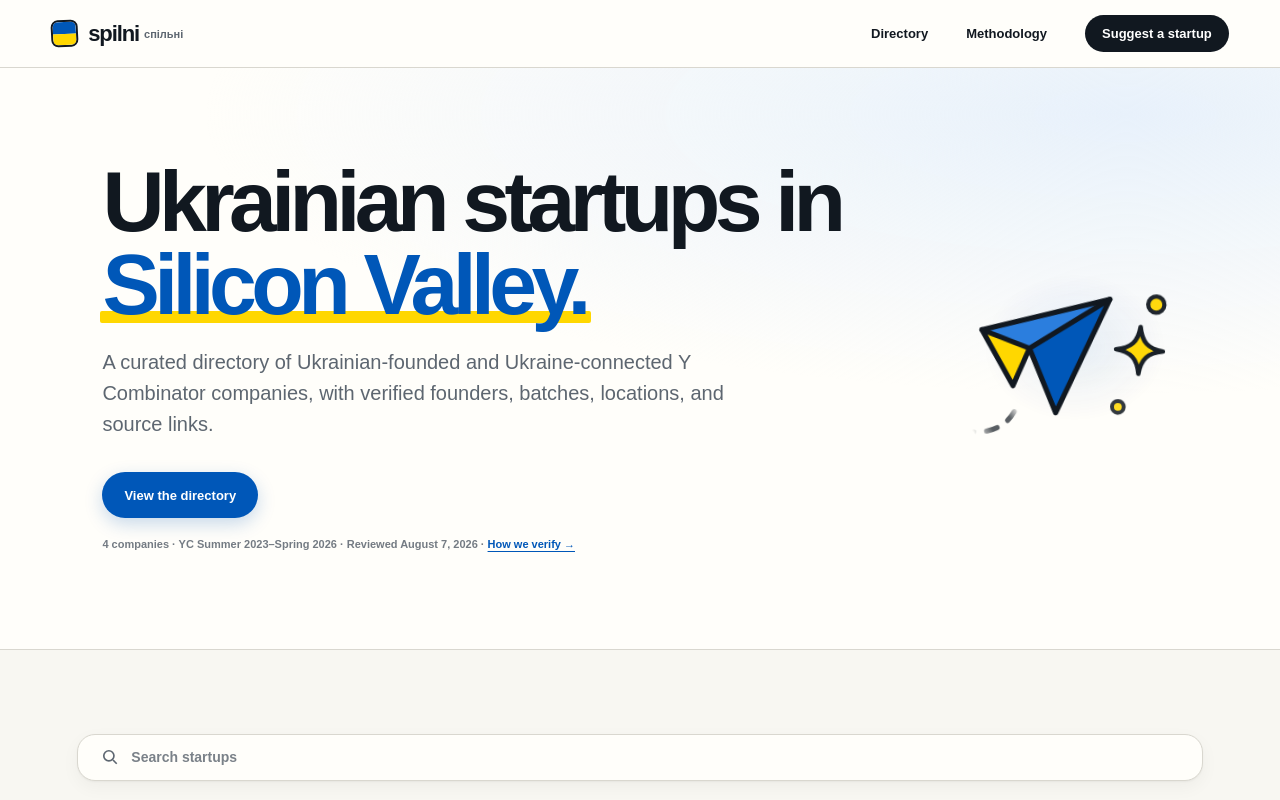
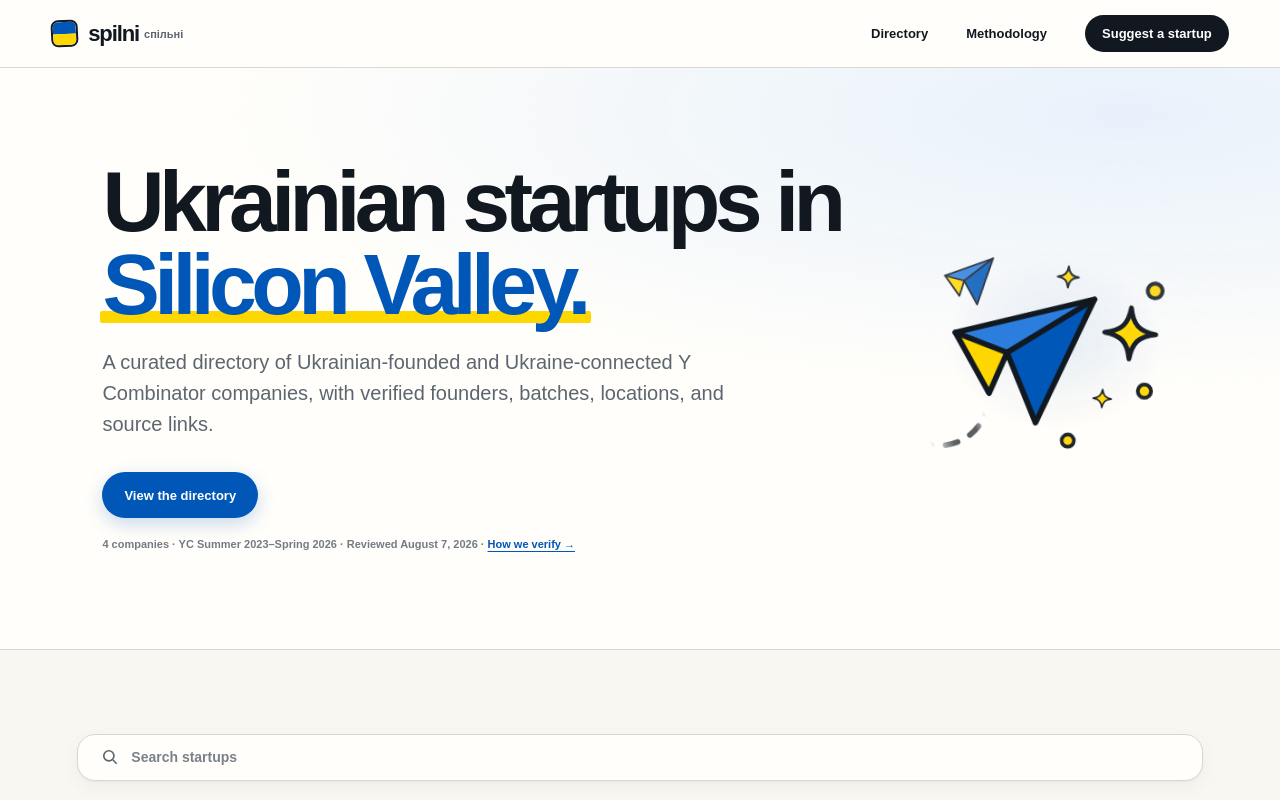
Before and after one commit to OlexG/spilni, a Next.js app: page / in a window 1280 px wide. Shown: the top 800 px of the page. Built offline with nearby package versions, Linux system fonts and the light colour scheme.

Commit message:
Tighten discovery metadata and production verification

```diff
--- a/app/data/page.tsx
+++ b/app/data/page.tsx
@@ -6,7 +6,7 @@
 
 export const metadata: Metadata = {
   title: "Open Startup Directory Data",
-  description: "Machine-readable JSON data for Spilni’s sourced directory of Ukrainian Y Combinator startups and founders.",
+  description: "Machine-readable JSON data for Spilni’s sourced directory of Ukrainian-founded and Ukraine-connected YC startups.",
   alternates: { canonical: "/data", types: { "application/json": "/data/startups.json" } },
   openGraph: { url: "/data", title: "Open Startup Directory Data | Spilni", type: "website" },
 };
--- a/app/globals.css
+++ b/app/globals.css
@@ -95,7 +95,7 @@
 .primary-button:hover { background: var(--blue-dark); box-shadow: 0 10px 24px rgba(0, 87, 184, 0.28); transform: translateY(-1px); }
 .directory-status { margin-top: 18px !important; color: #747b83 !important; font-size: 11px !important; font-weight: 700 !important; }
 .directory-status a { color: var(--blue); text-decoration: underline; text-underline-offset: 3px; }
-.hero-art { position: relative; width: clamp(150px, 16vw, 210px); flex: 0 0 auto; }
+.hero-art { position: relative; width: clamp(168px, 19vw, 250px); flex: 0 0 auto; }
 .hero-art::before {
   content: "";
   position: absolute;
@@ -126,6 +126,14 @@
   animation: plane-sway 13.3s linear infinite;
 }
 
+/* The far plane traces a small circle on its own period, so the two darts
+   never move in lockstep. */
+.plane-far {
+  transform-box: fill-box;
+  transform-origin: center;
+  animation: plane-far 15.5s linear infinite;
+}
+
 /* One dash period (13 + 15), so the trail streams without a visible jump. */
 .plane-trail { animation: plane-trail 2.4s linear infinite; }
 
@@ -134,8 +142,6 @@
   transform-origin: center;
   animation: plane-twinkle 4.3s linear infinite;
 }
-.plane-twinkle:nth-child(2) { animation-delay: -1.7s; }
-.plane-twinkle:nth-child(3) { animation-delay: -3.1s; }
 
 @keyframes plane-drift {
   0%, 100% { transform: translateX(0); }
@@ -168,6 +174,17 @@
   62.5% { transform: rotate(0.2deg); }
   75% { transform: rotate(-0.6deg); }
   87.5% { transform: rotate(0.2deg); }
+}
+
+@keyframes plane-far {
+  0%, 100% { transform: translate(0, 3px) rotate(0deg); }
+  12.5% { transform: translate(3.5px, 2.1px) rotate(0.6deg); }
+  25% { transform: translate(5px, 0) rotate(0.9deg); }
+  37.5% { transform: translate(3.5px, -2.1px) rotate(0.6deg); }
+  50% { transform: translate(0, -3px) rotate(0deg); }
+  62.5% { transform: translate(-3.5px, -2.1px) rotate(-0.6deg); }
+  75% { transform: translate(-5px, 0) rotate(-0.9deg); }
+  87.5% { transform: translate(-3.5px, 2.1px) rotate(-0.6deg); }
 }
 
 @keyframes plane-trail {
@@ -293,7 +310,7 @@
   .hero-inner { display: block; }
   .hero h1 { font-size: clamp(43px, 13vw, 62px); }
   .hero-copy > p { font-size: 16px; }
-  .hero-art { width: 125px; margin: 32px 0 -20px auto; }
+  .hero-art { width: 148px; margin: 32px 0 -20px auto; }
   .directory { padding: 80px 18px 90px; }
   .search-field { min-width: 0; }
   .startup-grid { grid-template-columns: 1fr; }
--- a/app/layout.tsx
+++ b/app/layout.tsx
@@ -12,17 +12,6 @@
   creator: "Spilni",
   publisher: "Spilni",
   category: "technology",
-  robots: {
-    index: true,
-    follow: true,
-    googleBot: {
-      index: true,
-      follow: true,
-      "max-image-preview": "large",
-      "max-snippet": -1,
-      "max-video-preview": -1,
-    },
-  },
   openGraph: {
     siteName: "Spilni",
     locale: "en_US",
--- a/app/manifest.ts
+++ b/app/manifest.ts
@@ -4,7 +4,7 @@
   return {
     name: "Spilni — Ukrainian YC Startups",
     short_name: "Spilni",
-    description: "A sourced directory of Ukrainian-founded Y Combinator startups and founders.",
+    description: "A sourced directory of Ukrainian-founded and Ukraine-connected Y Combinator startups and founders.",
     start_url: "/",
     display: "standalone",
     background_color: "#fffefa",
--- a/app/page.tsx
+++ b/app/page.tsx
@@ -8,7 +8,7 @@
 
 export const metadata: Metadata = {
   title: "Ukrainian Y Combinator Startups & Founders",
-  description: "Explore Ukrainian-founded Y Combinator startups, their founders, YC batches, locations, products, LinkedIn profiles, and verified sources.",
+  description: "Explore Ukrainian-founded and Ukraine-connected Y Combinator startups, founders, batches, locations, LinkedIn profiles, and verified sources.",
   alternates: {
     canonical: "/",
     types: {
@@ -41,7 +41,7 @@
       url: "https://spilni.com/",
       name: "Spilni",
       alternateName: ["Спільні", "spilni.com"],
-      description: "A sourced directory of Ukrainian-founded Y Combinator startups and founders.",
+      description: "A sourced directory of Ukrainian-founded and Ukraine-connected Y Combinator startups and founders.",
       inLanguage: "en",
       publisher: { "@id": "https://spilni.com/#organization" },
     },
--- a/components/PaperPlane.tsx
+++ b/components/PaperPlane.tsx
@@ -2,6 +2,44 @@
 const BLUE = "#0057b8";
 const BLUE_LIGHT = "#2b7ede";
 const YELLOW = "#ffd700";
+
+// A four-point star centred on the origin at radius 26.6, so callers can drop
+// one anywhere by scaling r/26.6 — the stroke thins with it, which is what
+// makes the small ones read as further away rather than as shrunken copies.
+const SPARKLE =
+  "M0-26.6c2.4 17.2 9.4 24.2 26.6 26.6-17.2 2.4-24.2 9.4-26.6 26.6-2.4-17.2-9.4-24.2-26.6-26.6 17.2-2.4 24.2-9.4 26.6-26.6Z";
+
+/** The folded dart, drawn in its own 172×158 space so it can be placed at any scale. */
+function Plane({ strokeWidth = 7 }: { strokeWidth?: number }) {
+  return (
+    <>
+      {/* Folded facets, drawn back to front. */}
+      <path d="M184 24 12 74l66 22Z" fill={BLUE_LIGHT} />
+      <path d="M12 74l46 74 20-52Z" fill={YELLOW} />
+      <path d="M184 24 78 96l40 86Z" fill={BLUE} />
+
+      {/* Silhouette and the two fold creases. */}
+      <g
+        fill="none"
+        stroke={INK}
+        strokeWidth={strokeWidth}
+        strokeLinecap="round"
+        strokeLinejoin="round"
+      >
+        <path d="M184 24 12 74l46 74 20-52 40 86Z" />
+        <path d="M184 24 78 96 12 74" />
+      </g>
+    </>
+  );
+}
+
+function Sparkle({ x, y, r, delay }: { x: number; y: number; r: number; delay: string }) {
+  return (
+    <g transform={`translate(${x} ${y}) scale(${r / 26.6})`}>
+      <path className="plane-twinkle" style={{ animationDelay: delay }} d={SPARKLE} fill={YELLOW} />
+    </g>
+  );
+}
 
 export default function PaperPlane() {
   return (
@@ -9,10 +47,10 @@
     // periods — the combined path only repeats after several minutes.
     <span className="plane-drift">
       <span className="plane-bob">
-        <svg className="plane-sway" viewBox="0 0 240 200" role="presentation" focusable="false">
+        <svg className="plane-sway" viewBox="0 0 256 210" role="presentation" focusable="false">
           <defs>
             {/* Fades both ends of the trail so streaming dashes never pop in or out. */}
-            <linearGradient id="trail-fade" gradientUnits="userSpaceOnUse" x1="8" y1="190" x2="58" y2="156">
+            <linearGradient id="trail-fade" gradientUnits="userSpaceOnUse" x1="4" y1="200" x2="60" y2="164">
               <stop offset="0" stopColor={INK} stopOpacity="0" />
               <stop offset="0.35" stopColor={INK} stopOpacity="0.7" />
               <stop offset="0.75" stopColor={INK} stopOpacity="0.7" />
@@ -22,7 +60,7 @@
 
           <path
             className="plane-trail"
-            d="M8 190c26 0 44-14 50-34"
+            d="M4 200c26 2 48-12 56-36"
             fill="none"
             stroke="url(#trail-fade)"
             strokeWidth="6"
@@ -30,33 +68,25 @@
             strokeDasharray="13 15"
           />
 
-          <g transform="translate(2 6) scale(0.86)">
-            {/* Folded facets, drawn back to front. */}
-            <path d="M184 24 12 74l66 22Z" fill={BLUE_LIGHT} />
-            <path d="M12 74l46 74 20-52Z" fill={YELLOW} />
-            <path d="M184 24 78 96l40 86Z" fill={BLUE} />
-
-            {/* Silhouette and the two fold creases. */}
-            <g
-              fill="none"
-              stroke={INK}
-              strokeWidth="7"
-              strokeLinecap="round"
-              strokeLinejoin="round"
-            >
-              <path d="M184 24 12 74l46 74 20-52 40 86Z" />
-              <path d="M184 24 78 96 12 74" />
+          {/* A second dart further out, banked differently so it reads as another
+              plane rather than a copy. It orbits on its own period. */}
+          <g className="plane-far" opacity="0.85">
+            <g transform="translate(4 -2) scale(0.3) rotate(-7 98 103)">
+              <Plane strokeWidth={6} />
             </g>
           </g>
 
+          <g transform="translate(14 18) scale(0.84)">
+            <Plane />
+          </g>
+
           <g stroke={INK} strokeWidth="5" strokeLinejoin="round">
-            <path
-              className="plane-twinkle"
-              d="M198 58c2.4 17.2 9.4 24.2 26.6 26.6-17.2 2.4-24.2 9.4-26.6 26.6-2.4-17.2-9.4-24.2-26.6-26.6 17.2-2.4 24.2-9.4 26.6-26.6Z"
-              fill={YELLOW}
-            />
-            <circle className="plane-twinkle" cx="215" cy="30" r="9.5" fill={YELLOW} />
-            <circle className="plane-twinkle" cx="176" cy="152" r="7.5" fill={YELLOW} />
+            <Sparkle x={208} y={72} r={26} delay="0s" />
+            <Sparkle x={140} y={16} r={12} delay="-2.4s" />
+            <Sparkle x={182} y={142} r={9} delay="-1.1s" />
+            <circle className="plane-twinkle" style={{ animationDelay: "-3.1s" }} cx={232} cy={26} r={8.5} strokeWidth="4.6" fill={YELLOW} />
+            <circle className="plane-twinkle" style={{ animationDelay: "-1.7s" }} cx={226} cy={132} r={7} strokeWidth="4" fill={YELLOW} />
+            <circle className="plane-twinkle" style={{ animationDelay: "-3.8s" }} cx={148} cy={188} r={6.5} strokeWidth="3.8" fill={YELLOW} />
           </g>
         </svg>
       </span>
--- a/components/StartupDirectory.tsx
+++ b/components/StartupDirectory.tsx
@@ -75,7 +75,7 @@
                 <div><dt>Focus</dt><dd>{startup.focus}</dd></div>
                 <div><dt>Based</dt><dd>{startup.location}</dd></div>
                 <div>
-                  <dt>Ukrainian founders</dt>
+                  <dt>{startup.connectionLabel === "Ukrainian-founded" ? "Ukrainian founders" : "Ukraine connection"}</dt>
                   <dd className="founder-links">
                     {startup.founders.map((founder) => (
                       <a key={founder.name} href={founder.linkedin} target="_blank" rel="noreferrer">
--- a/lib/startups.ts
+++ b/lib/startups.ts
@@ -59,7 +59,7 @@
       {
         name: "Roman Khomenko",
         role: "Co-founder",
-        linkedin: "https://www.linkedin.com/in/dowakin/",
+        linkedin: "https://www.linkedin.com/in/dowakin",
         connectionSummary: "Studied in Kharkiv, worked in Ukraine, and lists Ukrainian as a native language.",
       },
     ],
@@ -101,7 +101,7 @@
         name: "Daniil Bekirov",
         alternateNames: ["Ai Daniil Bekirov"],
         role: "Founder",
-        linkedin: "https://www.linkedin.com/in/aidaniilbekirov/",
+        linkedin: "https://www.linkedin.com/in/aidaniilbekirov",
         connectionSummary: "Self-identifies with Ukraine in his official YC founder biography.",
       },
     ],
@@ -136,7 +136,7 @@
         name: "Dima Yanovsky",
         alternateNames: ["Dmytro Yanovskyi"],
         role: "Co-founder",
-        linkedin: "https://www.linkedin.com/in/yanovsk/",
+        linkedin: "https://www.linkedin.com/in/yanovsk",
         connectionSummary: "Identified as Ukrainian in an AIN founder interview.",
       },
       {
--- a/next.config.ts
+++ b/next.config.ts
@@ -2,6 +2,19 @@
 
 const nextConfig: NextConfig = {
   poweredByHeader: false,
+  async headers() {
+    return [
+      {
+        source: "/:path*",
+        headers: [
+          { key: "X-Content-Type-Options", value: "nosniff" },
+          { key: "Referrer-Policy", value: "strict-origin-when-cross-origin" },
+          { key: "X-Frame-Options", value: "SAMEORIGIN" },
+          { key: "Permissions-Policy", value: "camera=(), microphone=(), geolocation=()" },
+        ],
+      },
+    ];
+  },
 };
 
 export default nextConfig;
```
Also changed, not shown: app/not-found.tsx (added, +25 -0 lines), app/startups/[slug]/page.tsx (+11 -4 lines).
